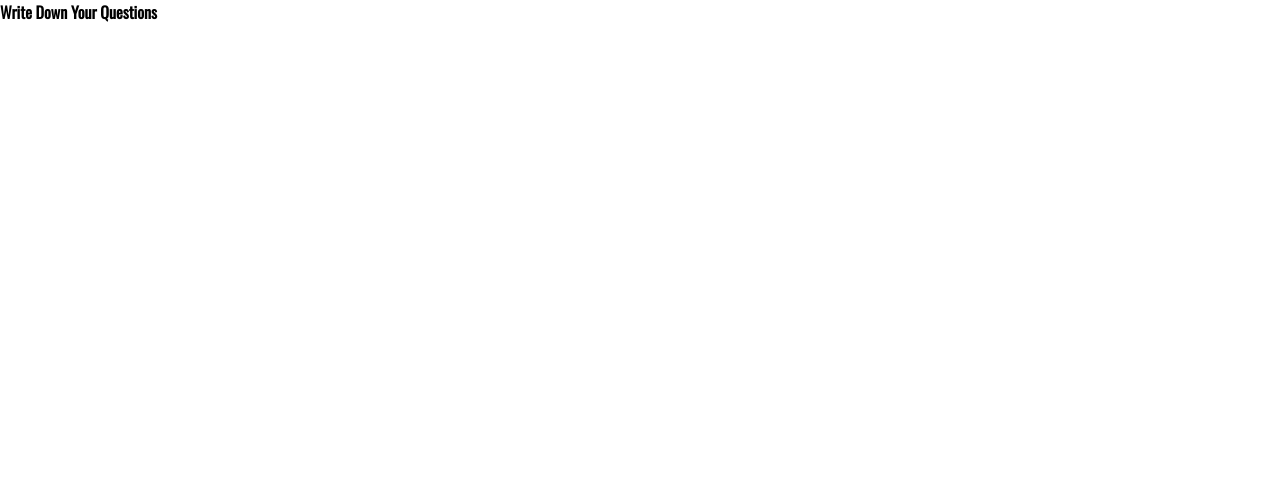
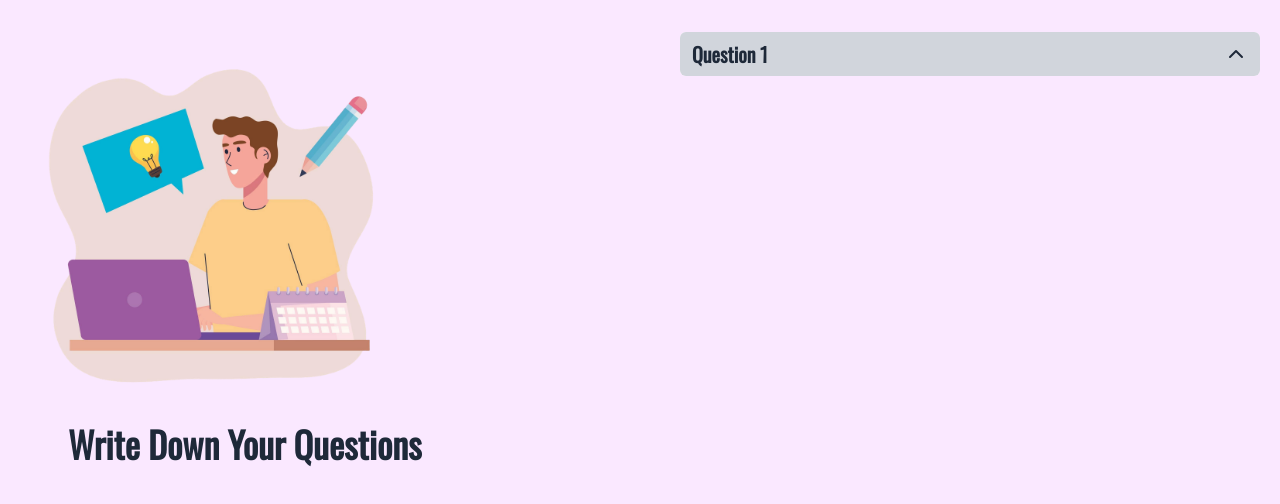
Before and after one commit to EmanRadwan114/questions-bank, a React (Vite) app: page / in a window 1280 px wide. Shown: the top 504 px of the page. Built offline with nearby package versions, Linux system fonts and the light colour scheme.

Commit message:
display questions and style home page

```diff
--- a/package.json
+++ b/package.json
@@ -12,6 +12,7 @@
   "dependencies": {
     "@fontsource/oswald": "^5.2.8",
     "@tailwindcss/vite": "^4.1.17",
+    "lucide-react": "^0.555.0",
     "react": "^19.2.0",
     "react-dom": "^19.2.0",
     "react-toastify": "^11.0.5",
--- a/src/App.tsx
+++ b/src/App.tsx
@@ -1,11 +1,19 @@
-import { toast } from "react-toastify";
 import "./App.css";
+import QuestionsList from "./components/QuestionsList";
+import SiteHeader from "./components/SiteHeader";
 
 function App() {
   return (
-    <>
-      <h1 className="capitalize font-extrabold">write down your questions</h1>
-    </>
+    <div className="container mx-auto py-8 px-3 md:px-5 min-h-screen">
+      <main className="grid grid-cols-1 md:grid-cols-4 gap-y-16 gap-x-5 md:gap-x-20">
+        <div className="col-span-2">
+          <SiteHeader />
+        </div>
+        <div className="col-span-2">
+          <QuestionsList />
+        </div>
+      </main>
+    </div>
   );
 }
 
--- /dev/null
+++ b/src/components/QuestionsList.tsx
@@ -0,0 +1,28 @@
+import React, { useContext, useState } from "react";
+import QuestionAccordion from "./ui/QuestionAccordion";
+import { QuestionsContext } from "../contexts/QuestionsContext";
+import type { IQuestion } from "../types/interfaces";
+
+const QuestionsList: React.FC = () => {
+  const { questions } = useContext(QuestionsContext);
+  const [selectedQuestion, setSelectedQuestion] = useState<IQuestion | null>(
+    null
+  );
+
+  console.log(selectedQuestion);
+
+  return (
+    <div className="w-full">
+      {questions.map((item) => (
+        <QuestionAccordion
+          key={item.id}
+          question={item}
+          onSelect={setSelectedQuestion}
+          selectedQuestion={selectedQuestion}
+        />
+      ))}
+    </div>
+  );
+};
+
+export default QuestionsList;
--- /dev/null
+++ b/src/components/SiteHeader.tsx
@@ -0,0 +1,19 @@
+import React from "react";
+import img from "../assets/male-designer-using-laptop.png";
+
+const SiteHeader: React.FC = () => {
+  return (
+    <div className="text-center lg:text-start">
+      <img
+        src={img}
+        alt="male designer using laptop"
+        className="w-2/3 md:w-full mx-auto lg:m-0 lg:w-2/3"
+      />
+      <h1 className="capitalize text-3xl md:text-4xl font-bold leading-snug xl:ps-12">
+        write down your questions
+      </h1>
+    </div>
+  );
+};
+
+export default SiteHeader;
--- /dev/null
+++ b/src/components/ui/QuestionAccordion.tsx
@@ -0,0 +1,61 @@
+import React from "react";
+import type { IQuestion } from "../../types/interfaces";
+import { ChevronUp, Trash2 } from "lucide-react";
+
+interface IProps {
+  question: IQuestion;
+  selectedQuestion: IQuestion | null;
+  onSelect: (param: () => IQuestion | null) => void;
+}
+
+const QuestionAccordion: React.FC<IProps> = ({
+  question,
+  onSelect,
+  selectedQuestion,
+}) => {
+  const isSelected = selectedQuestion?.id === question.id;
+
+  const handleSelect = () => {
+    onSelect(() => (isSelected ? null : question));
+  };
+
+  return (
+    <div className="bg-white rounded-md">
+      <header
+        className={`flex justify-between items-center cursor-pointer px-3 py-2 transition-colors duration-500 ${
+          isSelected
+            ? "bg-fuchsia-300 rounded-t-md "
+            : "bg-gray-300 rounded-md "
+        }`}
+        onClick={handleSelect}
+      >
+        <h3 className="capitalize text-xl font-semibold">
+          {question.question}
+        </h3>
+        <ChevronUp
+          className={`transition-transform duration-300 ${
+            isSelected ? "rotate-180" : "rotate-0"
+          }`}
+        />
+      </header>
+      <div
+        className={`grid transition-[grid-template-rows] duration-300 overflow-hidden ${
+          isSelected ? "grid-rows-[1fr]" : "grid-rows-[0fr]"
+        }`}
+      >
+        <div className="overflow-hidden">
+          <div className="p-3 flex justify-between items-center">
+            <p className="text-lg">{question.answer}</p>
+            <Trash2
+              className="text-red-800 cursor-pointer p-1"
+              size={28}
+              onClick={() => {}}
+            />
+          </div>
+        </div>
+      </div>
+    </div>
+  );
+};
+
+export default QuestionAccordion;
--- /dev/null
+++ b/src/contexts/QuestionsContext.tsx
@@ -0,0 +1,30 @@
+import React, { createContext, useState, type ReactNode } from "react";
+import type { IQuestion } from "../types/interfaces";
+
+interface IProps {
+  children: ReactNode;
+}
+
+interface IContext {
+  questions: IQuestion[];
+  setQuestions: React.Dispatch<React.SetStateAction<IQuestion[]>>;
+}
+
+const QuestionsContext = createContext<IContext>({
+  questions: [],
+  setQuestions: () => {},
+});
+
+const QuestionsContextProvide: React.FC<IProps> = ({ children }) => {
+  const [questions, setQuestions] = useState<IQuestion[]>([
+    { id: 1, question: "Question 1", answer: "answer 1" },
+  ]);
+
+  return (
+    <QuestionsContext.Provider value={{ questions, setQuestions }}>
+      {children}
+    </QuestionsContext.Provider>
+  );
+};
+
+export { QuestionsContext, QuestionsContextProvide };
--- /dev/null
+++ b/src/data/questions.ts
@@ -0,0 +1,3 @@
+import type { IQuestion } from "../types/interfaces";
+
+export const questions: IQuestion[] = [{id:1, question:"question 1", answer:"answer 1"}];
--- a/src/index.css
+++ b/src/index.css
@@ -4,5 +4,7 @@
   body {
     font-family: "Oswald", sans-serif;
     font-size: 16px;
+    background-color: var(--color-fuchsia-100);
+    color: var(--color-gray-800);
   }
 }
--- a/src/main.tsx
+++ b/src/main.tsx
@@ -1,13 +1,13 @@
-import { StrictMode } from "react";
 import { createRoot } from "react-dom/client";
 import "./index.css";
 import "@fontsource/oswald/400.css";
 import App from "./App.tsx";
 import { ToastContainer } from "react-toastify";
+import { QuestionsContextProvide } from "./contexts/QuestionsContext.tsx";
 
 createRoot(document.getElementById("root")!).render(
-  <StrictMode>
+  <QuestionsContextProvide>
     <App />
     <ToastContainer />
-  </StrictMode>
+  </QuestionsContextProvide>
 );
--- a/src/types/interfaces.ts
+++ b/src/types/interfaces.ts
@@ -1,5 +1,5 @@
 export interface IQuestion {
-  id: string;
+  id: number;
   question: string;
   answer: string;
 }
```
Also changed, not shown: src/assets/male-designer-using-laptop.png (added), 1 other file (tests, documents, lock files or other folders).
